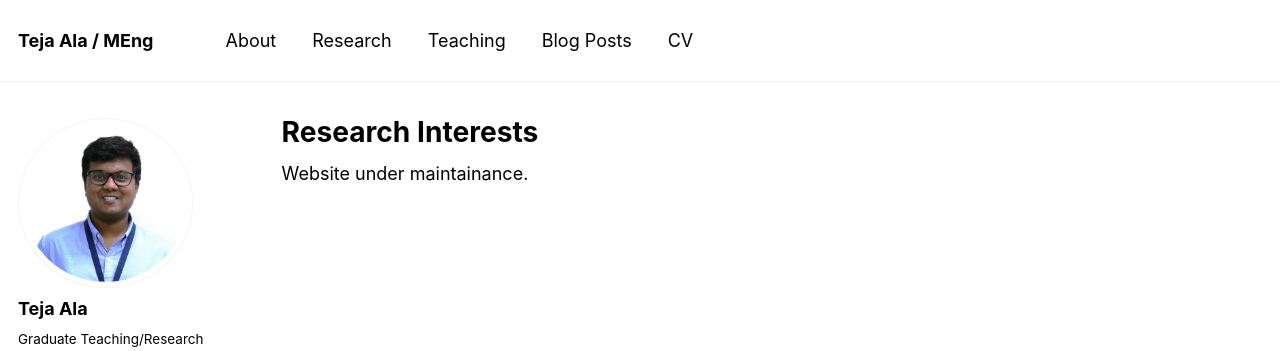
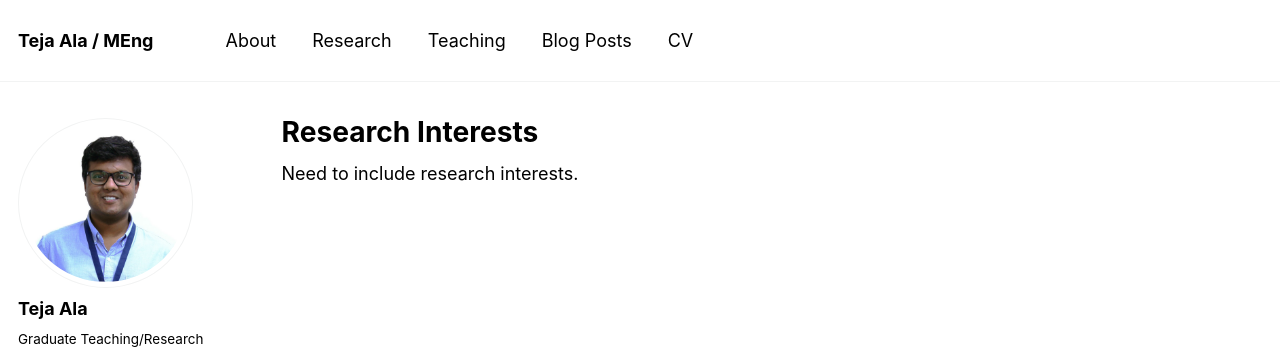
Before and after one commit to dekeract01/dekeract01.github.io, a Jekyll site: the page built from _pages/research.md, in a window 1280 px wide. Shown: the top 351 px of the page. Built offline with Jekyll 4.4.1, drawn with Linux system fonts in a browser that asks for light colours; some web fonts are replaced.

Commit message:
added research file

```diff
--- a/_pages/research.md
+++ b/_pages/research.md
@@ -1,11 +1,11 @@
 ---
 permalink: /
 title: "Research Interests"
-excerpt: "About me"
+excerpt: "Research"
 author_profile: true
 redirect_from:
   - /research/
   - /research.html
 ---
 
-Website under maintainance.
+Need to include research interests.
```
